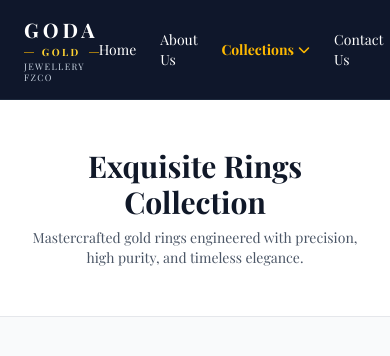
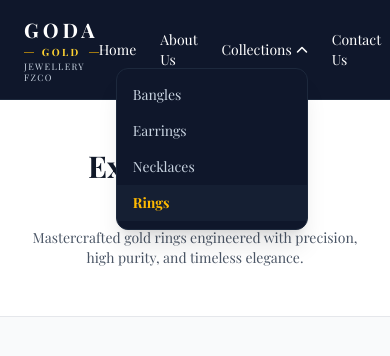
Before and after one commit to abufraz-analytics/GODA_GOLD_JEWELLERY, a plain HTML site: page rings.html in a window 390 px wide. Both pictures are taken after a click on the button "Collections". Shown: the top 356 px of the page. Drawn offline with nearby package versions, Linux system fonts and the light colour scheme.

Commit message:
Enhance rings.html with dropdown and lightbox updates
Updated the rings.html file to enhance the header navigation with dropdown functionality and improved mobile responsiveness. Adjusted the lightbox functionality for better user experience.

```diff
--- a/rings.html
+++ b/rings.html
@@ -45,14 +45,14 @@
                 <a href="index.html" class="hover:text-amber-400 transition">Home</a>
                 <a href="About Us.html" class="hover:text-amber-400 transition">About Us</a>
 
-                <!-- Collections Dropdown -->
-                <div class="relative group py-2">
-                    <button class="flex items-center space-x-1 text-amber-400 font-semibold focus:outline-none cursor-pointer">
+                <!-- Collections Dropdown with Mobile Tap & Desktop Hover Support -->
+                <div class="relative py-2" id="dropdown-container">
+                    <button id="dropdown-btn" class="flex items-center space-x-1 hover:text-amber-400 transition font-medium focus:outline-none cursor-pointer">
                         <span>Collections</span>
-                        <i class="fa-solid fa-chevron-down text-xs transition-transform duration-300 group-hover:rotate-180"></i>
+                        <i id="dropdown-icon" class="fa-solid fa-chevron-down text-xs transition-transform duration-300"></i>
                     </button>
-                    <!-- Dropdown Menu with bridge padding -->
-                    <div class="absolute right-0 pt-2 w-48 hidden group-hover:block transition-all z-50">
+                    <!-- Dropdown Menu -->
+                    <div id="dropdown-menu" class="absolute right-0 pt-2 w-48 hidden transition-all z-50">
                         <div class="bg-slate-900 border border-slate-800 rounded-xl shadow-xl py-2">
                             <a href="bangles.html" class="block px-4 py-2 text-sm text-slate-300 hover:bg-slate-800 hover:text-amber-400 transition">Bangles</a>
                             <a href="earrings.html" class="block px-4 py-2 text-sm text-slate-300 hover:bg-slate-800 hover:text-amber-400 transition">Earrings</a>
@@ -186,6 +186,43 @@
                 if (e.key === 'ArrowRight') changeSlide(1);
             }
         });
+
+        // Dropdown Toggle Logic for Mobile & Desktop
+        const dropdownContainer = document.getElementById('dropdown-container');
+        const dropdownBtn = document.getElementById('dropdown-btn');
+        const dropdownMenu = document.getElementById('dropdown-menu');
+        const dropdownIcon = document.getElementById('dropdown-icon');
+
+        dropdownBtn.addEventListener('click', (e) => {
+            e.stopPropagation();
+            const isOpen = !dropdownMenu.classList.contains('hidden');
+            if (isOpen) {
+                dropdownMenu.classList.add('hidden');
+                dropdownIcon.classList.remove('rotate-180');
+            } else {
+                dropdownMenu.classList.remove('hidden');
+                dropdownIcon.classList.add('rotate-180');
+            }
+        });
+
+        dropdownContainer.addEventListener('mouseenter', () => {
+            if (window.innerWidth >= 768) {
+                dropdownMenu.classList.remove('hidden');
+                dropdownIcon.classList.add('rotate-180');
+            }
+        });
+
+        dropdownContainer.addEventListener('mouseleave', () => {
+            if (window.innerWidth >= 768) {
+                dropdownMenu.classList.add('hidden');
+                dropdownIcon.classList.remove('rotate-180');
+            }
+        });
+
+        window.addEventListener('click', () => {
+            dropdownMenu.classList.add('hidden');
+            dropdownIcon.classList.remove('rotate-180');
+        });
     </script>
 
 </body>
```
